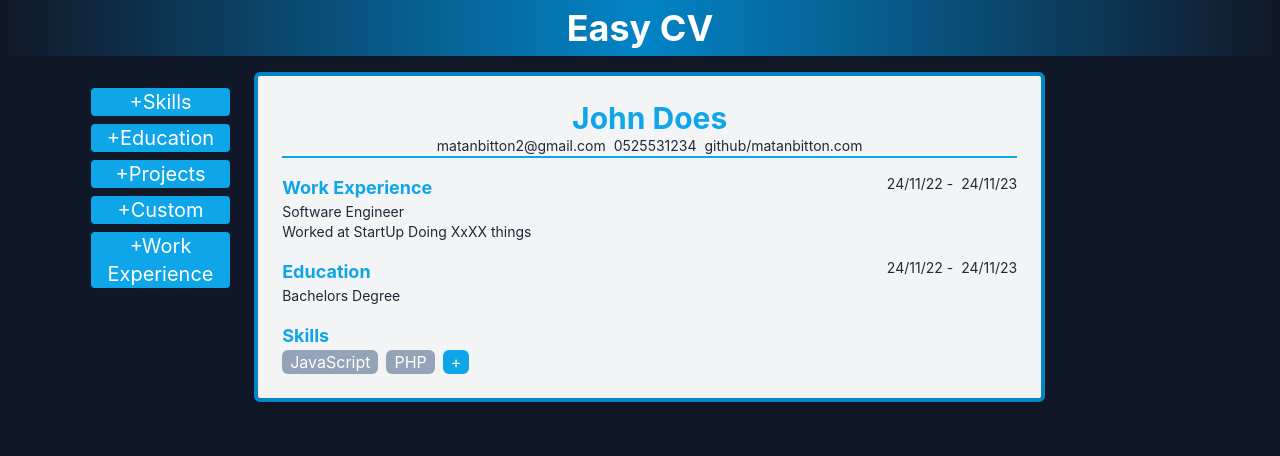
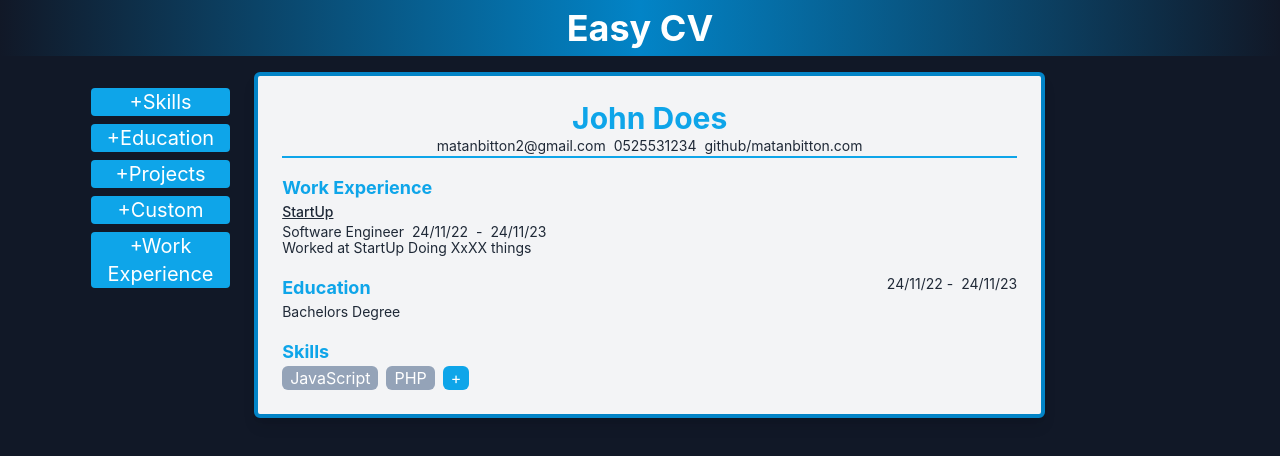
Before and after one commit to Matanbitton/cv-app, a React (Create React App) app: page / in a window 1280 px wide. Shown: the top 456 px of the page. Built offline with nearby package versions, Linux system fonts and the light colour scheme.

Commit message:
add company section and make styling

```diff
--- a/src/Work.js
+++ b/src/Work.js
@@ -6,6 +6,7 @@ export default function Work({
   handleRemove,
   text,
   id,
+  company,
 }) {
   return (
     <div
@@ -15,12 +16,19 @@ export default function Work({
     >
       <div>
         <h2 className="font-bold text-lg text-sky-500 ">{text}</h2>
-        <p className="hover:bg-slate-300">{position}</p>
-        <p className="hover:bg-slate-300"> {description}</p>
-      </div>
-      <div className="flex gap-2">
-        <p className="hover:bg-slate-300">{startDate} -</p>
-        <p className="hover:bg-slate-300"> {endDate}</p>
+        <p className="hover:bg-slate-300 text-md underline font-medium p-0 m-0">
+          {company}
+        </p>
+
+        <div className="flex  gap-2  max-h-4 ">
+          <p className="hover:bg-slate-300 max-h-fit  p-0">{position}</p>
+          <p className="hover:bg-slate-300  p-0 m-0">{startDate}</p>-
+          <p className="hover:bg-slate-300  p-0 m-0">{endDate}</p>
+        </div>
+        <p className="hover:bg-slate-300 max-h-fit max-w-fit p-0 m-0">
+          {" "}
+          {description}
+        </p>
       </div>
     </div>
   );
```
